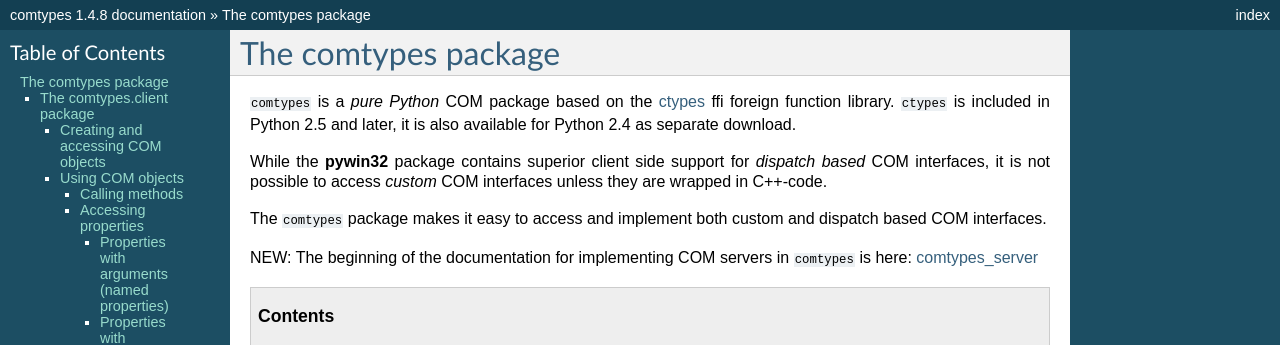
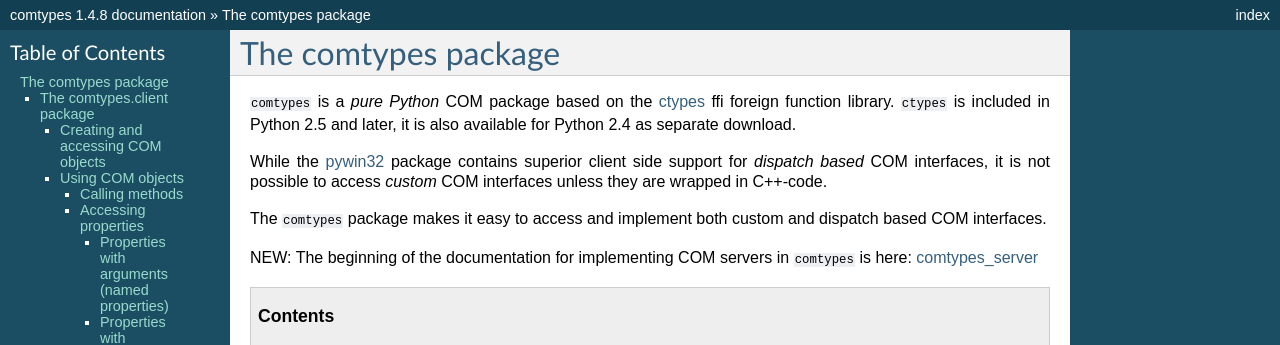
Before and after one commit to enthought/comtypes, a Sphinx documentation site: the page built from docs/source/index.rst, in a window 1280 px wide. Shown: the top 345 px of the page. Built offline with Sphinx 7.4.7, drawn with Linux system fonts in a browser that asks for light colours.

```diff
--- a/docs/source/index.rst
+++ b/docs/source/index.rst
@@ -6,7 +6,7 @@ The comtypes package
 foreign function library.  |ctypes| is included in Python 2.5 and
 later, it is also available for Python 2.4 as separate download.
 
-While the **pywin32** package contains superior client side support
+While the pywin32_ package contains superior client side support
 for *dispatch based* COM interfaces, it is not possible to access
 *custom* COM interfaces unless they are wrapped in C++-code.
 
```
Also changed, not shown: other parts of docs/source/index.rst (+2 -0 lines).
